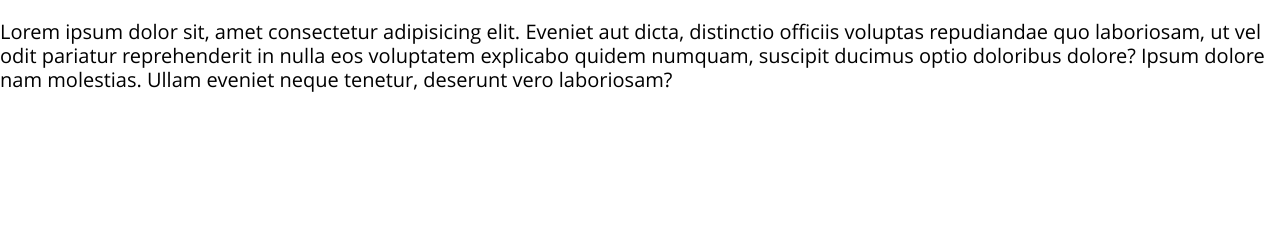
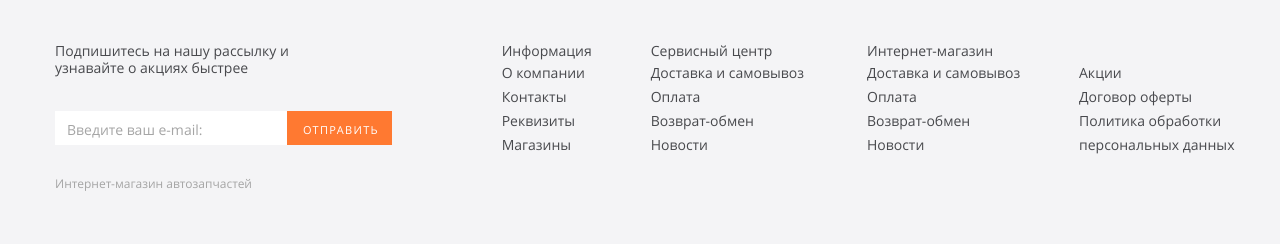
Before and after one commit to Mirror45/spares-shop, a website: page source/index.html in a window 1280 px wide. Drawn offline with nearby package versions, Linux system fonts and the light colour scheme; files that its build step writes are made by us from their sources.

Commit message:
page-footer section

```diff
--- a/source/index.html
+++ b/source/index.html
@@ -16,7 +16,110 @@
 </head>
 
 <body class="page__body no-js">
-  <p>Lorem ipsum dolor sit, amet consectetur adipisicing elit. Eveniet aut dicta, distinctio officiis voluptas repudiandae quo laboriosam, ut vel odit pariatur reprehenderit in nulla eos voluptatem explicabo quidem numquam, suscipit ducimus optio doloribus dolore? Ipsum dolore nam molestias. Ullam eveniet neque tenetur, deserunt vero laboriosam?</p>
+
+  <footer class="page-footer">
+    <div class="page-footer__wrapper">
+      <div class="page-footer__container">
+
+        <div class="page-footer__form">
+          <h2>Подпишитесь на нашу рассылку и узнавайте о акциях быстрее</h2>
+          <form action="#" method="get">
+            <div class="page-footer__form-row">
+              <label class="visually-hidden" for="email">Введите ваш e-mail:</label>
+              <input type="email" name="email" id="email" placeholder="Введите ваш e-mail:" required="">
+              <button type="submit" name="button">Отправить</button>
+            </div>
+          </form>
+        </div>
+        <div class="page-footer__sections">
+          <div class="page-footer__info">
+            <div class="page-footer__accordeon-container">
+              <h2>Информация</h2>
+              <button type="button" name="button">
+                <span class="visually-hidden">Информация</span>
+              </button>
+            </div>
+            <ul>
+              <li>
+                <a href="#">О компании</a>
+              </li>
+              <li>
+                <a href="#">Контакты</a>
+              </li>
+              <li>
+                <a href="#">Реквизиты</a>
+              </li>
+              <li>
+                <a href="#">Магазины</a>
+              </li>
+            </ul>
+          </div>
+
+          <div class="page-footer__service">
+            <div class="page-footer__accordeon-container">
+              <h2>Сервисный центр</h2>
+              <button type="button" name="button">
+                <span class="visually-hidden">
+                  Сервисный центр
+                </span>
+              </button>
+            </div>
+            <ul>
+              <li>
+                <a href="#">Доставка и самовывоз</a>
+              </li>
+              <li>
+                <a href="#">Оплата</a>
+              </li>
+              <li>
+                <a href="#">Возврат-обмен</a>
+              </li>
+              <li>
+                <a href="#">Новости</a>
+              </li>
+            </ul>
+          </div>
+
+          <div class="page-footer__store">
+            <div class="page-footer__accordeon-container">
+              <h2>Интернет-магазин</h2>
+              <button type="button" name="button">
+                <span class="visually-hidden">
+                  Интернет магазин
+                </span>
+              </button>
+            </div>
+            <ul>
+              <li>
+                <a href="#">Доставка и самовывоз</a>
+              </li>
+              <li>
+                <a href="#">Оплата</a>
+              </li>
+              <li>
+                <a href="#">Возврат-обмен</a>
+              </li>
+              <li>
+                <a href="#">Новости</a>
+              </li>
+              <li>
+                <a href="#">Акции</a>
+              </li>
+              <li>
+                <a href="#">Договор оферты</a>
+              </li>
+              <li>
+                <a href="#">Политика обработки
+                  персональных данных</a>
+              </li>
+            </ul>
+          </div>
+        </div>
+      </div>
+      <p class="page-footer__title">Интернет-магазин автозапчастей</p>
+
+    </div>
+  </footer>
 
   <script src="js/script.min.js"></script>
 </body>
--- /dev/null
+++ b/source/sass/blocks/page-footer.scss
@@ -0,0 +1,329 @@
+.page-footer {
+  background-color: #f4f4f6;
+  color: #48494d;
+
+  @media (max-width: 767px) {
+      background-color: #f9f9fc;
+  }
+
+  h2 {
+    font-size: 14px;
+    line-height: 17px;
+    margin: 0;
+  }
+}
+
+.page-footer__wrapper {
+  max-width: 1170px;
+  margin: 0 auto;
+  padding: 42px 20px 0;
+  box-sizing: content-box;
+
+  @media (max-width: 1023px) {
+    display: flex;
+    flex-direction: column;
+    max-width: 1023px;
+    padding: 42px 40px 0;
+  }
+
+  @media (max-width: 767px) {
+    position: relative;
+    padding-left: 16px;
+    padding-right: 14px;
+  }
+}
+
+.page-footer__container {
+  display: flex;
+  justify-content: space-between;
+
+  @media (max-width: 1023px) {
+    flex-direction: column;
+    flex-wrap: wrap;
+    justify-content: flex-start;
+  }
+}
+
+.page-footer__form {
+  padding-right: 20px;
+
+  @media (max-width: 1023px) {
+    box-sizing: border-box;
+    padding-right: 0;
+    margin: 0 auto 20px;
+  }
+
+  @media (max-width: 767px) {
+    & > div {
+      width: 100%;
+    }
+  }
+
+  h2 {
+    width: 241px;
+    margin-bottom: 35px;
+
+    @media (max-width: 767px) {
+      text-align: center;
+      font-size: 17px;
+      line-height: 20px;
+      width: 290px;
+      margin: 0 auto 26px;
+    }
+}
+
+  button {
+    border: 0;
+    font: inherit;
+    cursor: pointer;
+    font-weight: 600;
+    font-size: 11px;
+    line-height: 13px;
+    letter-spacing: .12em;
+    text-transform: uppercase;
+    color: #ffffff;
+    background-color: #ff7931;
+    padding: 6px 13px 3px 16px;
+
+    &:hover {
+      opacity: 0.5;
+    }
+
+    &:active,
+    &:focus {
+      opacity: 0.7;
+    }
+
+    @media (max-width: 767px) {
+      width: 38%;
+      padding: 6px 13px 3px 16px;
+    }
+  }
+
+  input {
+    border: 0;
+    font: inherit;
+    background-color: #ffffff;
+    padding: 10px 38px 7px 12px;
+    font-size: 14px;
+    line-height: 17px;
+    color: #a5a5a5;
+    outline: 0;
+
+    &::placeholder {
+      font-size: 14px;
+      line-height: 17px;
+      color: #a5a5a5;
+    }
+
+    @media (max-width: 767px) {
+      width: 62%;
+      padding: 9px 38px 8px 12px;
+    }
+  }
+}
+
+.page-footer__form-row {
+  display: flex;
+  margin-bottom: 20px;
+  box-sizing: border-box;
+
+  @media (max-width: 767px) {
+    & > div {
+      width: 100%;
+    }
+  }
+}
+
+.page-footer__sections {
+  display: flex;
+
+  @media (max-width: 1023px) {
+    justify-content: space-between;
+    margin-bottom: 40px;
+  }
+
+  @media (max-width: 767px) {
+    flex-direction: column;
+    justify-content: flex-start;
+    margin-bottom: 20px;
+
+    & > div {
+      width: 100%;
+    }
+
+    & > div:last-child:after {
+      content: "";
+      position: absolute;
+      display: block;
+      left: 0;
+      right: 0;
+      height: 1px;
+      background-color: #d6d6d6;
+    }
+
+    & > div:before {
+      content: "";
+      position: absolute;
+      display: block;
+      left: 0;
+      right: 0;
+      height: 1px;
+      background-color: #d6d6d6;
+    }
+  }
+
+  button {
+    display: none;
+
+    @media (max-width: 767px) {
+      display: block;
+      background-color: transparent;
+      border: 0;
+      outline: 0;
+      position: absolute;
+      width: 100%;
+      height: 50px;
+      top: 0;
+      right: 0;
+      background-image: url("../../img/arrow-grey-bottom.svg");
+      background-repeat: no-repeat;
+      background-position: right center;
+    }
+  }
+
+  ul {
+    padding: 0;
+    margin: 0;
+    list-style: none;
+  }
+
+  li {
+    max-width: 156px;
+  }
+
+  h2 {
+    @media (max-width: 767px) {
+      width: 100%;
+      font-weight: 500;
+      font-size: 14px;
+      line-height: 18px;
+      padding-top: 18px;
+      padding-bottom: 14px;
+      color: #7f7f7f;
+    }
+  }
+
+  a {
+    text-decoration: none;
+    color: inherit;
+    font-size: 14px;
+    line-height: 17px;
+
+    &:hover {
+      opacity: 0.5;
+    }
+
+    &:active,
+    &:focus {
+      opacity: 0.3;
+    }
+
+    @media (max-width: 767px) {
+      color: #7f7f7f;
+    }
+  }
+}
+
+.page-footer__info {
+  margin-right: 59px;
+
+  ul {
+    @media (max-width: 767px) {
+      display: none;
+    }
+  }
+}
+
+.page-footer__accordeon-container {
+  @media (max-width: 767px) {
+    position: relative;
+  }
+}
+
+.page-footer__service {
+  margin-right: 63px;
+
+  ul {
+    @media (max-width: 767px) {
+      display: none;
+    }
+  }
+}
+
+.page-footer__store {
+  ul {
+    margin-right: -10px;
+    column-count: 2;
+    column-gap: 56px;
+
+    @media (max-width: 1050px) {
+      column-gap: 50px;
+    }
+
+    @media (max-width: 1023px) {
+      column-gap: 80px;
+    }
+
+    @media (max-width: 1023px) and (max-width: 850px) {
+        column-gap: 35px;
+    }
+
+    @media (max-width: 767px) {
+      column-count: 1;
+      display: none;
+    }
+
+  }
+}
+
+.page-footer__title {
+  font-size: 12px;
+  line-height: 14px;
+  color: #a5a5a5;
+  padding-bottom: 41px;
+
+  @media (max-width: 1023px) {
+    width: 295px;
+    margin: 0 auto;
+  }
+
+  @media (max-width: 767px) {
+    visibility: hidden;
+    padding-bottom: 15px;
+
+    &::after {
+      content: "Onisshop. Интернет-магазин автозапчастей";
+      visibility: visible;
+      display: block;
+      width: 250px;
+      font-size: 14px;
+      line-height: 17px;
+      text-align: center;
+      padding-left: 16px;
+    }
+  }
+}
+
+.page-footer__accordeon--opened {
+  @media (max-width: 767px) {
+    button {
+      background-image: url("../img/arrow-grey-top.svg");
+    }
+
+    ul {
+      display: block;
+      padding-bottom: 14px;
+    }
+  }
+}
--- a/source/sass/style.scss
+++ b/source/sass/style.scss
@@ -4,3 +4,6 @@
 @import "global/visually-hidden.scss";
 @import "global/page.scss";
 @import "global/button.scss";
+
+// blocks
+@import "blocks/page-footer.scss";
```
Also changed, not shown: source/img/arrow-grey-bottom.svg (added), source/img/arrow-grey-top.svg (added).
